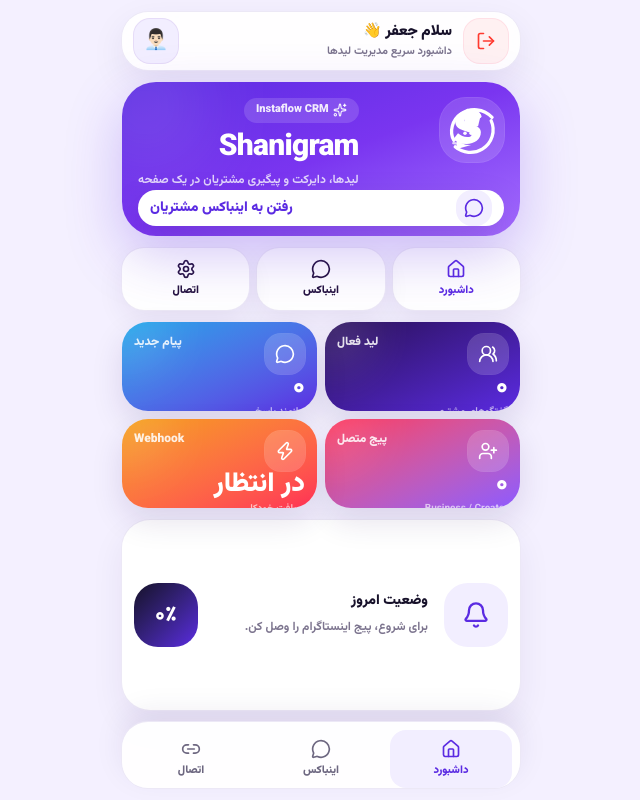
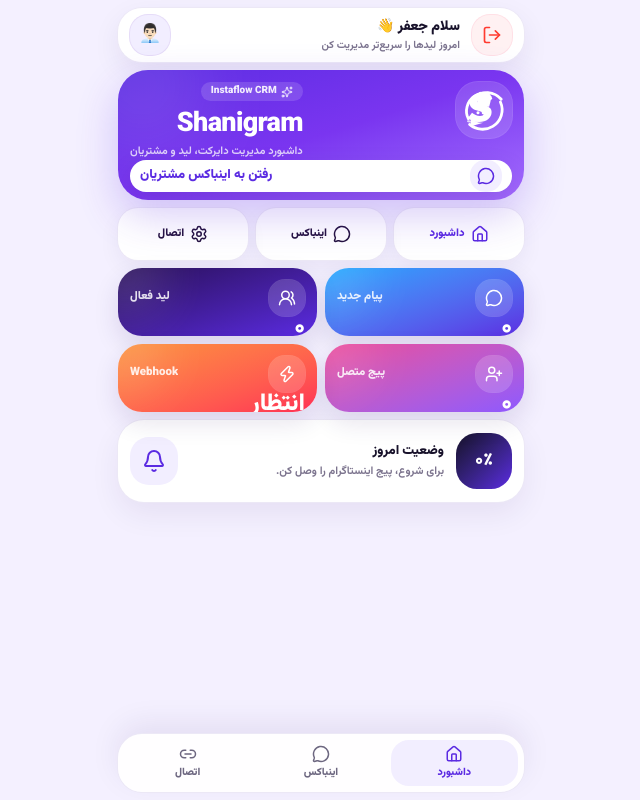
Before and after one commit to jafarabdulahy-cell/instaflow, a Next.js app: page /dashboard in a window 1280 px wide. Shown: the whole page, without its empty margins (319-959 px from the left). Built offline with nearby package versions, Linux system fonts and the light colour scheme; no server answers.

Commit message:
Add files via upload

```diff
--- a/src/app/dashboard/page.tsx
+++ b/src/app/dashboard/page.tsx
@@ -34,12 +34,12 @@
   }>;
 };
 
-type MiniCard = {
+type MetricCard = {
   label: string;
   hint: string;
   value: string | number;
   icon: ComponentType<{ className?: string }>;
-  tone: string;
+  className: string;
 };
 
 function formatNumber(value?: number) {
@@ -47,7 +47,7 @@
 }
 
 function webhookLabel(status?: string) {
-  return status === "connected" ? "متصل" : "در انتظار";
+  return status === "connected" ? "متصل" : "انتظار";
 }
 
 export default function DashboardPage() {
@@ -69,41 +69,41 @@
 
   const stats = data?.stats;
   const isConnected = stats?.webhookStatus === "connected";
-  const score = useMemo(() => {
+  const todayScore = useMemo(() => {
+    const accounts = stats?.accounts ?? 0;
+    const conversations = stats?.conversations ?? 0;
     const unread = stats?.unread ?? 0;
-    const conversations = stats?.conversations ?? 0;
-    const accounts = stats?.accounts ?? 0;
-    return Math.min(100, accounts * 25 + conversations * 9 + unread * 5 + (isConnected ? 20 : 0));
+    return Math.min(100, accounts * 25 + conversations * 8 + unread * 4 + (isConnected ? 22 : 0));
   }, [stats, isConnected]);
 
-  const cards: MiniCard[] = [
+  const metrics: MetricCard[] = [
+    {
+      label: "پیام جدید",
+      hint: "نیازمند پاسخ",
+      value: formatNumber(stats?.unread),
+      icon: MessageCircle,
+      className: "from-[#18A8FF] to-[#5B2BE2]",
+    },
     {
       label: "لید فعال",
       hint: "گفتگوهای مشتری",
       value: formatNumber(stats?.conversations),
       icon: UsersRound,
-      tone: "from-[#2A105A] to-[#5B2BE2]",
-    },
-    {
-      label: "پیام جدید",
-      hint: "نیازمند پاسخ",
-      value: formatNumber(stats?.unread),
-      icon: MessageCircle,
-      tone: "from-[#0EA5E9] to-[#5B2BE2]",
+      className: "from-[#2A105A] to-[#5B2BE2]",
     },
     {
       label: "پیج متصل",
       hint: "Business / Creator",
       value: formatNumber(stats?.accounts),
       icon: UserPlus,
-      tone: "from-[#FF2D55] to-[#8E58FF]",
+      className: "from-[#EC4899] to-[#8E58FF]",
     },
     {
       label: "Webhook",
-      hint: "دریافت خودکار",
+      hint: "وضعیت اتصال",
       value: webhookLabel(stats?.webhookStatus),
       icon: Zap,
-      tone: isConnected ? "from-[#10B981] to-[#14B8A6]" : "from-[#F59E0B] to-[#FF2D55]",
+      className: isConnected ? "from-[#10B981] to-[#14B8A6]" : "from-[#FB923C] to-[#FF2D55]",
     },
   ];
 
@@ -115,20 +115,22 @@
 
   return (
     <div className="h-[100dvh] overflow-hidden bg-[#F4F0FF] text-[#17112A]">
-      <main className="mx-auto flex h-full w-full max-w-[430px] flex-col gap-3 px-4 pb-3 pt-3">
-        <header className="flex h-[58px] shrink-0 items-center justify-between rounded-[26px] bg-white/92 px-3 shadow-[0_12px_35px_rgba(42,16,90,0.08)] ring-1 ring-[#ECE8F6] backdrop-blur-xl">
+      <main className="mx-auto flex h-full w-full max-w-[430px] flex-col gap-2 px-3 pb-2 pt-2">
+        <header className="flex h-[54px] shrink-0 items-center justify-between rounded-[24px] bg-white/95 px-3 shadow-[0_10px_28px_rgba(42,16,90,0.08)] ring-1 ring-[#ECE8F6] backdrop-blur-xl">
           <button
             onClick={logout}
-            className="grid h-11 w-11 place-items-center rounded-2xl bg-[#FFF1F2] text-[#FF3B30] ring-1 ring-[#FFE0E6] active:scale-95"
+            className="grid h-10 w-10 place-items-center rounded-[18px] bg-[#FFF1F2] text-[#FF3B30] ring-1 ring-[#FFE0E6] active:scale-95"
             aria-label="خروج"
           >
             <LogOut className="h-5 w-5" />
           </button>
+
           <div className="min-w-0 flex-1 px-3 text-right">
-            <p className="truncate text-[15px] font-black">سلام {userName} 👋</p>
-            <p className="truncate text-[11px] font-bold text-[#7C748E]">داشبورد سریع مدیریت لیدها</p>
+            <p className="truncate text-[14px] font-black">سلام {userName} 👋</p>
+            <p className="truncate text-[10.5px] font-bold text-[#7C748E]">امروز لیدها را سریع‌تر مدیریت کن</p>
           </div>
-          <div className="relative grid h-11 w-11 place-items-center rounded-2xl bg-[#F2EEFF] text-xl ring-1 ring-[#E6DCF8]">
+
+          <div className="relative grid h-10 w-10 place-items-center rounded-[18px] bg-[#F2EEFF] text-lg ring-1 ring-[#E6DCF8]">
             👨🏻‍💼
             {(stats?.unread ?? 0) > 0 && (
               <span className="absolute -left-1 -top-1 grid h-5 min-w-5 place-items-center rounded-full bg-[#FF2D55] px-1 text-[10px] font-black text-white">
@@ -138,61 +140,68 @@
           </div>
         </header>
 
-        <section className="relative h-[154px] shrink-0 overflow-hidden rounded-[34px] bg-gradient-to-br from-[#5B2BE2] via-[#7A35F0] to-[#A56BFF] p-4 text-white shadow-[0_20px_55px_rgba(91,43,226,0.26)]">
-          <div className="absolute -left-10 -top-10 h-32 w-32 rounded-full bg-white/12 blur-2xl" />
+        <section className="relative h-[130px] shrink-0 overflow-hidden rounded-[30px] bg-gradient-to-br from-[#5B2BE2] via-[#7A35F0] to-[#A56BFF] p-3 text-white shadow-[0_16px_42px_rgba(91,43,226,0.24)]">
+          <div className="absolute -left-10 -top-12 h-32 w-32 rounded-full bg-white/12 blur-2xl" />
           <div className="relative flex h-full flex-col justify-between">
             <div className="flex items-start justify-between gap-3">
-              <div className="grid h-16 w-16 place-items-center rounded-[26px] bg-white/14 ring-1 ring-white/20">
-                <ShanigramMark className="h-14 w-14 brightness-0 invert" />
+              <div className="grid h-14 w-14 shrink-0 place-items-center rounded-[22px] bg-white/14 ring-1 ring-white/20">
+                <ShanigramMark className="h-12 w-12 brightness-0 invert" />
               </div>
               <div className="min-w-0 text-right">
-                <span className="inline-flex items-center gap-1 rounded-full bg-white/14 px-3 py-1 text-[11px] font-black text-white/90">
-                  <Sparkles className="h-3.5 w-3.5" /> Instaflow CRM
+                <span className="inline-flex items-center gap-1 rounded-full bg-white/14 px-2.5 py-0.5 text-[10px] font-black text-white/90">
+                  <Sparkles className="h-3 w-3" /> Instaflow CRM
                 </span>
-                <h1 className="mt-2 text-[30px] font-black leading-none tracking-tight">Shanigram</h1>
-                <p className="mt-2 text-[12px] font-bold text-white/78">لیدها، دایرکت و پیگیری مشتریان در یک صفحه</p>
+                <h1 className="mt-1 text-[27px] font-black leading-none tracking-tight">Shanigram</h1>
+                <p className="mt-1.5 line-clamp-1 text-[11px] font-bold text-white/76">داشبورد مدیریت دایرکت، لید و مشتریان</p>
               </div>
             </div>
-            <Link href="/dashboard/inbox" className="flex h-12 items-center justify-between rounded-[22px] bg-white px-3 text-[#5B2BE2] shadow-[0_16px_36px_rgba(42,16,90,0.16)]">
-              <span className="grid h-9 w-9 place-items-center rounded-2xl bg-[#F2EEFF]">
-                <MessageCircle className="h-5 w-5" />
+
+            <Link
+              href="/dashboard/inbox"
+              className="flex h-10 items-center justify-between rounded-[19px] bg-white px-2.5 text-[#5B2BE2] shadow-[0_12px_28px_rgba(42,16,90,0.14)]"
+            >
+              <span className="grid h-8 w-8 place-items-center rounded-[15px] bg-[#F2EEFF]">
+                <MessageCircle className="h-4.5 w-4.5" />
               </span>
-              <span className="text-[14px] font-black">رفتن به اینباکس مشتریان</span>
+              <span className="text-[13px] font-black">رفتن به اینباکس مشتریان</span>
             </Link>
           </div>
         </section>
 
-        <section className="grid h-[62px] shrink-0 grid-cols-3 gap-2">
-          <Link href="/dashboard" className="flex flex-col items-center justify-center rounded-[22px] bg-white text-[#5B2BE2] shadow-[0_10px_28px_rgba(42,16,90,0.07)] ring-1 ring-[#ECE8F6]">
-            <Home className="h-5 w-5" />
-            <span className="mt-1 text-[11px] font-black">داشبورد</span>
+        <section className="grid h-[52px] shrink-0 grid-cols-3 gap-2">
+          <Link href="/dashboard" className="flex items-center justify-center gap-1.5 rounded-[20px] bg-white text-[#5B2BE2] shadow-[0_8px_22px_rgba(42,16,90,0.06)] ring-1 ring-[#ECE8F6]">
+            <Home className="h-4.5 w-4.5" />
+            <span className="text-[11px] font-black">داشبورد</span>
           </Link>
-          <Link href="/dashboard/inbox" className="flex flex-col items-center justify-center rounded-[22px] bg-white text-[#24123F] shadow-[0_10px_28px_rgba(42,16,90,0.07)] ring-1 ring-[#ECE8F6]">
-            <MessageCircle className="h-5 w-5" />
-            <span className="mt-1 text-[11px] font-black">اینباکس</span>
+          <Link href="/dashboard/inbox" className="flex items-center justify-center gap-1.5 rounded-[20px] bg-white text-[#24123F] shadow-[0_8px_22px_rgba(42,16,90,0.06)] ring-1 ring-[#ECE8F6]">
+            <MessageCircle className="h-4.5 w-4.5" />
+            <span className="text-[11px] font-black">اینباکس</span>
           </Link>
-          <Link href="/connect" className="flex flex-col items-center justify-center rounded-[22px] bg-white text-[#24123F] shadow-[0_10px_28px_rgba(42,16,90,0.07)] ring-1 ring-[#ECE8F6]">
-            <Settings className="h-5 w-5" />
-            <span className="mt-1 text-[11px] font-black">اتصال</span>
+          <Link href="/connect" className="flex items-center justify-center gap-1.5 rounded-[20px] bg-white text-[#24123F] shadow-[0_8px_22px_rgba(42,16,90,0.06)] ring-1 ring-[#ECE8F6]">
+            <Settings className="h-4.5 w-4.5" />
+            <span className="text-[11px] font-black">اتصال</span>
           </Link>
         </section>
 
-        <section className="grid h-[186px] shrink-0 grid-cols-2 gap-2">
-          {cards.map((card) => {
-            const Icon = card.icon;
+        <section className="grid h-[144px] shrink-0 grid-cols-2 gap-2">
+          {metrics.map((metric) => {
+            const Icon = metric.icon;
             return (
-              <div key={card.label} className={`relative overflow-hidden rounded-[26px] bg-gradient-to-br ${card.tone} p-3 text-white shadow-[0_13px_32px_rgba(42,16,90,0.12)]`}>
+              <div
+                key={metric.label}
+                className={`relative overflow-hidden rounded-[24px] bg-gradient-to-br ${metric.className} p-3 text-white shadow-[0_10px_26px_rgba(42,16,90,0.12)]`}
+              >
                 <div className="absolute -left-8 -top-8 h-20 w-20 rounded-full bg-white/13 blur-xl" />
                 <div className="relative flex h-full flex-col justify-between">
-                  <div className="flex items-start justify-between gap-2">
-                    <div className="grid h-10 w-10 place-items-center rounded-2xl bg-white/16 ring-1 ring-white/18">
-                      <Icon className="h-5 w-5" />
+                  <div className="flex items-center justify-between gap-2">
+                    <div className="grid h-9 w-9 place-items-center rounded-[16px] bg-white/16 ring-1 ring-white/18">
+                      <Icon className="h-4.5 w-4.5" />
                     </div>
-                    <p className="text-right text-[12px] font-black text-white/86">{card.label}</p>
+                    <p className="truncate text-right text-[11.5px] font-black text-white/86">{metric.label}</p>
                   </div>
                   <div className="text-right">
-                    <p className="text-[27px] font-black leading-none">{card.value}</p>
-                    <p className="mt-1 text-[10px] font-bold text-white/64">{card.hint}</p>
+                    <p className="truncate text-[24px] font-black leading-none">{metric.value}</p>
+                    <p className="mt-1 truncate text-[9.5px] font-bold text-white/64">{metric.hint}</p>
                   </div>
                 </div>
               </div>
@@ -200,36 +209,38 @@
           })}
         </section>
 
-        <section className="min-h-0 flex-1 overflow-hidden rounded-[28px] bg-white p-3 shadow-[0_14px_34px_rgba(42,16,90,0.07)] ring-1 ring-[#ECE8F6]">
-          <div className="flex h-full items-center justify-between gap-4">
-            <div className="grid h-16 w-16 shrink-0 place-items-center rounded-[24px] bg-[#F2EEFF] text-[#5B2BE2]">
-              <Bell className="h-7 w-7" />
+        <section className="h-[82px] shrink-0 rounded-[26px] bg-white px-3 py-2 shadow-[0_12px_30px_rgba(42,16,90,0.07)] ring-1 ring-[#ECE8F6]">
+          <div className="flex h-full items-center justify-between gap-3">
+            <div className="grid h-14 w-14 shrink-0 place-items-center rounded-[21px] bg-gradient-to-br from-[#17112A] to-[#5B2BE2] text-[18px] font-black text-white">
+              {formatNumber(todayScore)}٪
             </div>
             <div className="min-w-0 flex-1 text-right">
-              <p className="text-[14px] font-black">وضعیت امروز</p>
-              <p className="mt-1 text-[12px] font-bold leading-6 text-[#7C748E]">
-                {score > 45 ? "سیستم آماده پیگیری لیدهاست." : "برای شروع، پیج اینستاگرام را وصل کن."}
+              <p className="text-[13px] font-black">وضعیت امروز</p>
+              <p className="mt-0.5 line-clamp-1 text-[11px] font-bold text-[#7C748E]">
+                {todayScore > 45 ? "سیستم آماده پیگیری لیدهاست." : "برای شروع، پیج اینستاگرام را وصل کن."}
               </p>
             </div>
-            <div className="grid h-16 w-16 shrink-0 place-items-center rounded-[24px] bg-gradient-to-br from-[#17112A] to-[#5B2BE2] text-[22px] font-black text-white">
-              {formatNumber(score)}٪
+            <div className="grid h-12 w-12 shrink-0 place-items-center rounded-[19px] bg-[#F2EEFF] text-[#5B2BE2]">
+              <Bell className="h-6 w-6" />
             </div>
           </div>
         </section>
 
-        <nav className="h-[66px] shrink-0 rounded-[26px] bg-white/96 p-2 shadow-[0_-10px_30px_rgba(42,16,90,0.08)] ring-1 ring-[#ECE8F6] safe-bottom">
-          <div className="grid h-full grid-cols-3 gap-2">
-            <Link href="/dashboard" className="flex flex-col items-center justify-center rounded-2xl bg-[#F2EEFF] text-[#5B2BE2]">
-              <Home className="h-5 w-5" />
-              <span className="mt-1 text-[11px] font-black">داشبورد</span>
+        <div className="min-h-0 flex-1" />
+
+        <nav className="h-[58px] shrink-0 rounded-[24px] bg-white/96 p-1.5 shadow-[0_-10px_30px_rgba(42,16,90,0.08)] ring-1 ring-[#ECE8F6]">
+          <div className="grid h-full grid-cols-3 gap-1.5">
+            <Link href="/dashboard" className="flex flex-col items-center justify-center rounded-[18px] bg-[#F2EEFF] text-[#5B2BE2]">
+              <Home className="h-4.5 w-4.5" />
+              <span className="mt-0.5 text-[10.5px] font-black">داشبورد</span>
             </Link>
-            <Link href="/dashboard/inbox" className="flex flex-col items-center justify-center rounded-2xl text-[#6D6780]">
-              <MessageCircle className="h-5 w-5" />
-              <span className="mt-1 text-[11px] font-black">اینباکس</span>
+            <Link href="/dashboard/inbox" className="flex flex-col items-center justify-center rounded-[18px] text-[#6D6780]">
+              <MessageCircle className="h-4.5 w-4.5" />
+              <span className="mt-0.5 text-[10.5px] font-black">اینباکس</span>
             </Link>
-            <Link href="/connect" className="flex flex-col items-center justify-center rounded-2xl text-[#6D6780]">
-              <Link2 className="h-5 w-5" />
-              <span className="mt-1 text-[11px] font-black">اتصال</span>
+            <Link href="/connect" className="flex flex-col items-center justify-center rounded-[18px] text-[#6D6780]">
+              <Link2 className="h-4.5 w-4.5" />
+              <span className="mt-0.5 text-[10.5px] font-black">اتصال</span>
             </Link>
           </div>
         </nav>
```
